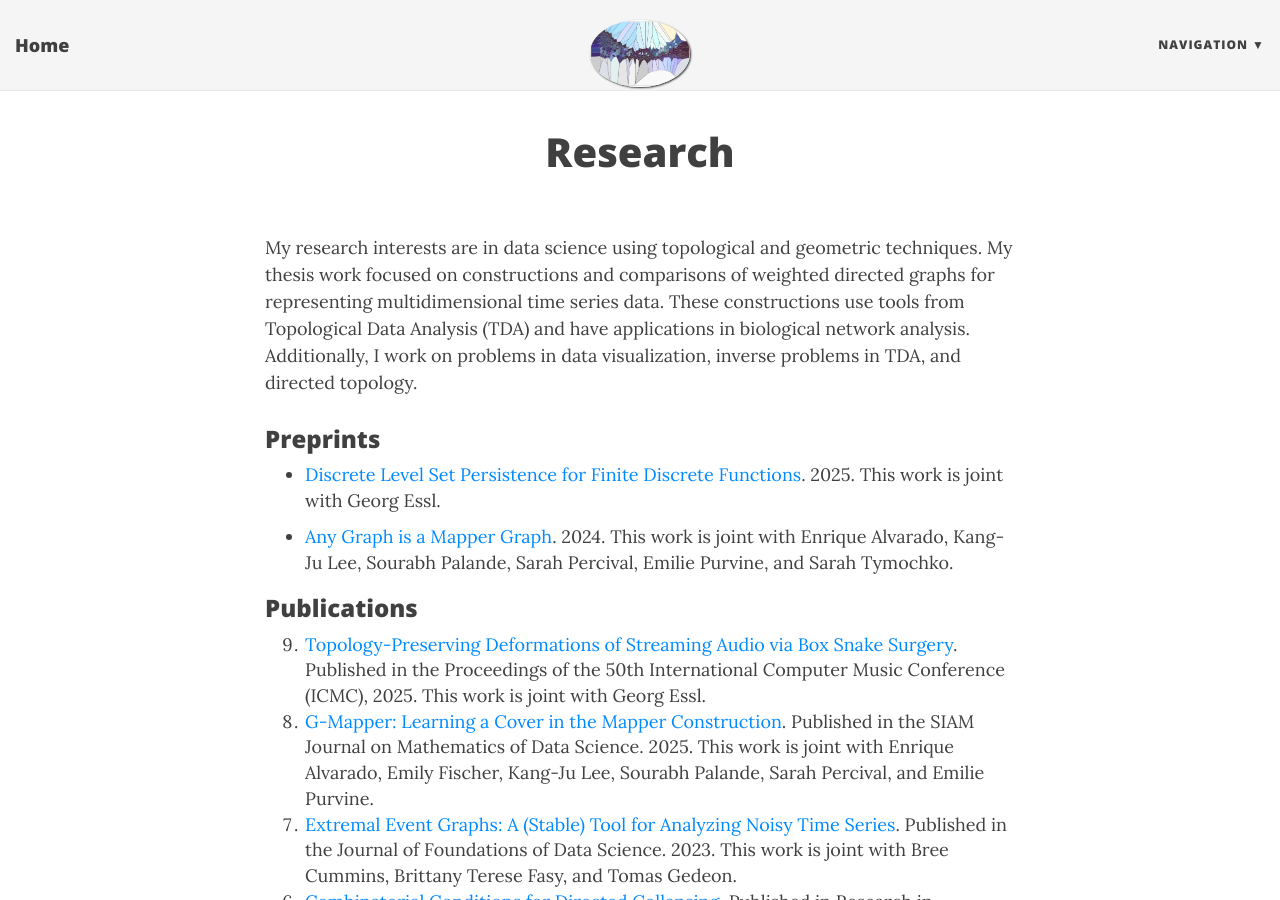
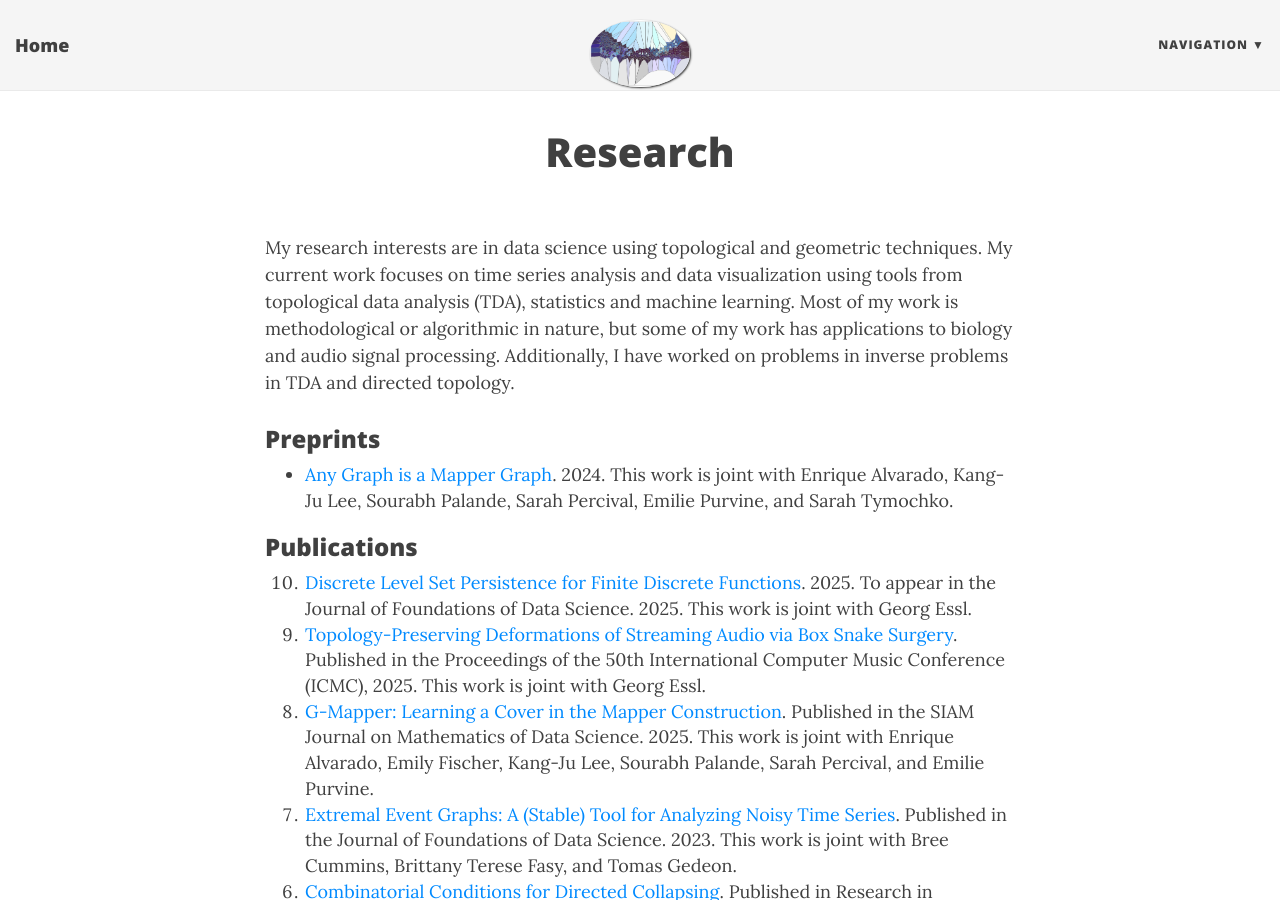
Before and after one commit to robinbelton/robinbelton.github.io, a Jekyll site: the page built from research.html, in a window 1280 px wide and 900 px high. Built offline with Jekyll 4.4.1, drawn with Linux system fonts in a browser that asks for light colours; nearby versions of some CDN libraries.

Commit message:
Edit research page

```diff
--- a/research.html
+++ b/research.html
@@ -6,12 +6,9 @@
 ---
 
 
-<p>My research interests are in data science using topological and geometric techniques. My thesis work focused on constructions and comparisons of weighted directed graphs for representing multidimensional time series data. These constructions use tools from Topological Data Analysis (TDA) and have applications in biological network analysis. Additionally, I work on problems in data visualization, inverse problems in TDA, and directed topology.
+<p>My research interests are in data science using topological and geometric techniques. My current work focuses on time series analysis and data visualization using tools from topological data analysis (TDA), statistics and machine learning. Most of my work is methodological or algorithmic in nature, but some of my work has applications to biology and audio signal processing. Additionally, I have worked on problems in inverse problems in TDA and directed topology.
 
 <h3>Preprints</h3>
-<ul>
-    <li><a href="https://arxiv.org/pdf/2501.17794">Discrete Level Set Persistence for Finite Discrete Functions</a>. 2025. This work is joint with Georg Essl.</li>
-</ul>
 <ul>
     <li><a href="https://arxiv.org/pdf/2408.11180v1">Any Graph is a Mapper Graph</a>. 2024. This work is joint with Enrique Alvarado, Kang-Ju Lee, Sourabh Palande, Sarah Percival, Emilie Purvine, and Sarah Tymochko.
     </li>
@@ -20,6 +17,8 @@
 <h3>Publications</h3>
 
 <ol reversed>
+    <li><a href="https://arxiv.org/pdf/2501.17794">Discrete Level Set Persistence for Finite Discrete Functions</a>. 2025. To appear in the Journal of Foundations of Data Science. 2025. This work is joint with Georg Essl.
+    </li>
     <li><a href="http://robinbelton.github.io//ICMC_2025_StreamingDeformations_web.pdf">Topology-Preserving Deformations of Streaming Audio via Box Snake Surgery</a>. Published in the Proceedings of the 50th International Computer Music Conference (ICMC), 2025. This work is joint with Georg Essl.
     </li>
     <li><a href="https://arxiv.org/abs/2309.06634">G-Mapper: Learning a Cover in the Mapper Construction</a>. Published in the SIAM Journal on Mathematics of Data Science. 2025. This work is joint with Enrique Alvarado, Emily Fischer, Kang-Ju Lee, Sourabh Palande, Sarah Percival, and Emilie Purvine.
```
